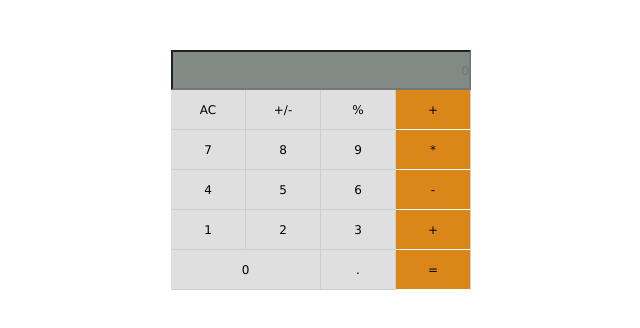
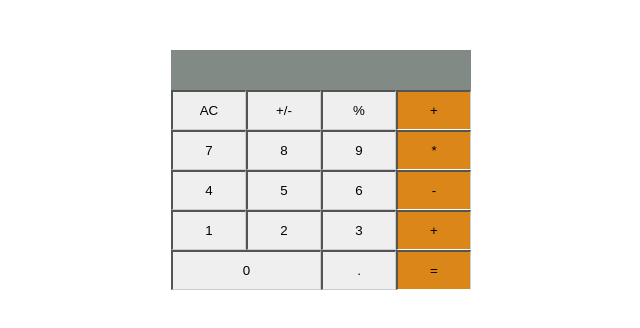
Before and after one commit to amare1990/math-magicians, a React (Create React App) app: page / in a window 1280 px wide. Shown: the top 328 px of the page, without its empty margins (319-959 px from the left). Built offline with nearby package versions, Linux system fonts and the light colour scheme.

Commit message:
Implement eventHandler function in Calculator.js

```diff
--- a/src/components/Calculator.js
+++ b/src/components/Calculator.js
@@ -1,40 +1,54 @@
 import React from 'react';
+import calculate from '../logic/calculate';
 
 class Calculator extends React.Component {
-  calcHtml = (
-    <div className="calc-wrapper">
-      <input type="text" className="inp-display" placeholder={0} />
-      <div className="grid">
-        <div className="calc-btn"> AC </div>
-        <div className="calc-btn"> +/- </div>
-        <div className="calc-btn"> % </div>
-        <div className="calc-btn op"> + </div>
-        <div className="calc-btn"> 7 </div>
-        <div className="calc-btn"> 8 </div>
-        <div className="calc-btn"> 9 </div>
-        <div className="calc-btn op"> * </div>
-        <div className="calc-btn"> 4 </div>
-        <div className="calc-btn"> 5 </div>
-        <div className="calc-btn"> 6 </div>
-        <div className="calc-btn op"> - </div>
-        <div className="calc-btn"> 1 </div>
-        <div className="calc-btn"> 2 </div>
-        <div className="calc-btn"> 3 </div>
-        <div className="calc-btn op"> + </div>
-        <div className="calc-btn zero-btn"> 0 </div>
-        <div className="calc-btn"> . </div>
-        <div className="calc-btn op"> = </div>
-      </div>
-    </div>
-  );
-
   constructor(props) {
     super(props);
-    this.state = {};
+    this.state = { total: null, next: null, operation: null };
   }
 
+  eventHandler = (e) => {
+    const data = e.target.innerHTML;
+    const calcObj = calculate(this.state, data);
+    this.setState(calcObj);
+  };
+
   render() {
-    return this.calcHtml;
+    const { total, next, operation } = this.state;
+    return (
+      <div className="calc-wrapper">
+        <div className="inp-display">
+          {' '}
+          {total}
+          {' '}
+          {next}
+          {' '}
+          {operation}
+          {' '}
+        </div>
+        <div className="grid">
+          <button className="calc-btn" type="button"> AC </button>
+          <button className="calc-btn" type="button" onClick={this.eventHandler}> +/- </button>
+          <button className="calc-btn" type="button" onClick={this.eventHandler}> % </button>
+          <button className="calc-btn op" type="button" onClick={this.eventHandler}> + </button>
+          <button className="calc-btn" type="button" onClick={this.eventHandler}> 7 </button>
+          <button className="calc-btn" type="button" onClick={this.eventHandler}> 8 </button>
+          <button className="calc-btn" type="button" onClick={this.eventHandler}> 9 </button>
+          <button className="calc-btn op" type="button" onClick={this.eventHandler}> * </button>
+          <button className="calc-btn" type="button" onClick={this.eventHandler}> 4 </button>
+          <button className="calc-btn" type="button" onClick={this.eventHandler}> 5 </button>
+          <button className="calc-btn" type="button" onClick={this.eventHandler}> 6 </button>
+          <button className="calc-btn op" onClick={this.eventHandler} type="button"> - </button>
+          <button className="calc-btn" onClick={this.eventHandler} type="button"> 1 </button>
+          <button className="calc-btn" type="button" onClick={this.eventHandler}> 2 </button>
+          <button className="calc-btn" type="button" onClick={this.eventHandler}> 3 </button>
+          <button className="calc-btn op" type="button" onClick={this.eventHandler}> + </button>
+          <button className="calc-btn zero-btn" type="button" onClick={this.eventHandler}> 0 </button>
+          <button className="calc-btn" type="button" onClick={this.eventHandler}> . </button>
+          <button className="calc-btn op" type="button" onClick={this.eventHandler}> = </button>
+        </div>
+      </div>
+    );
   }
 }
 
```
